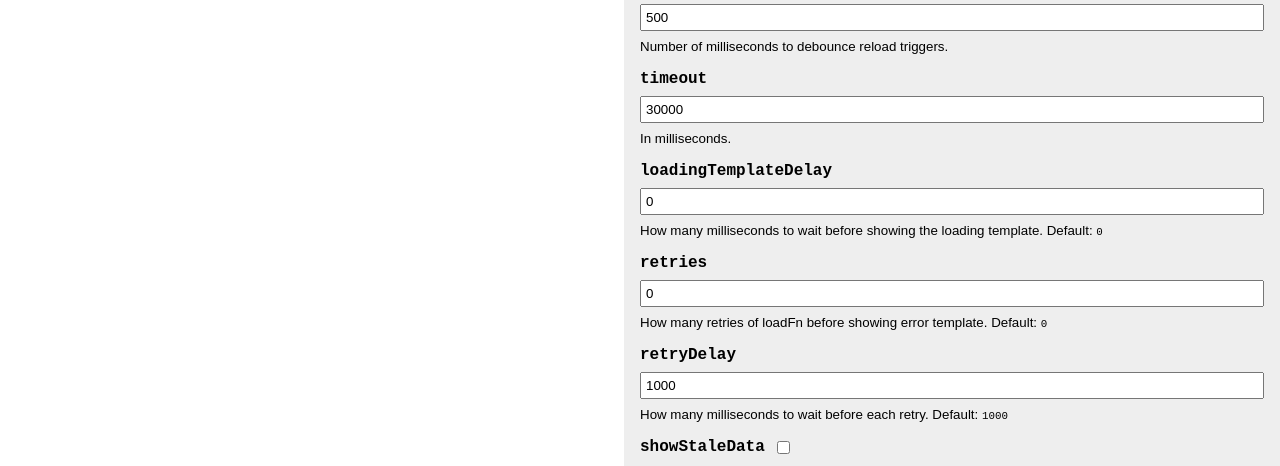
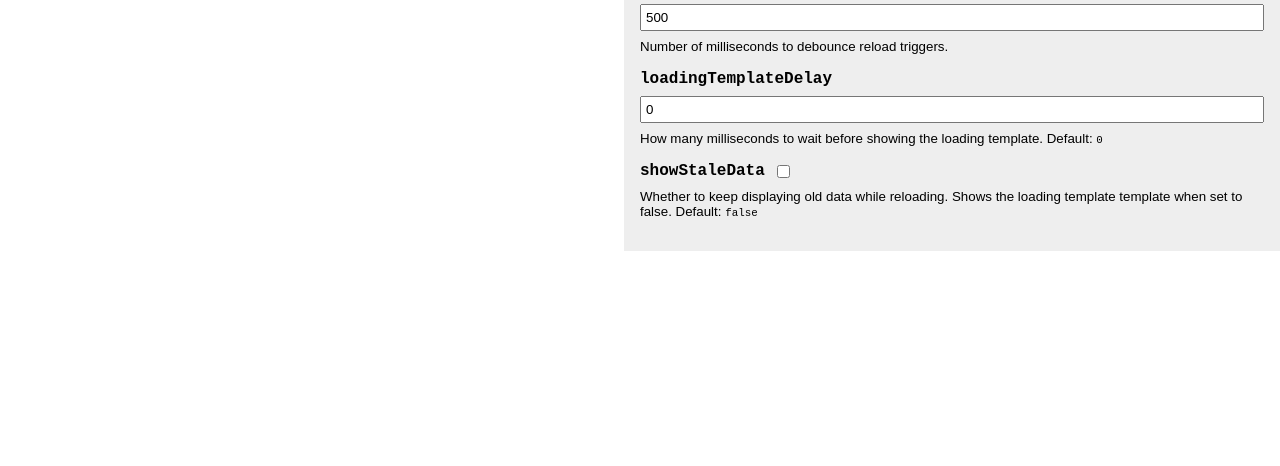
Before and after one commit to rensjaspers/ngx-data-loader, an Angular app: page / in a window 1280 px wide. Shown: the part 130-596 px from the top of the page. Built offline with nearby package versions, Linux system fonts and the light colour scheme; what ngx-data-loader would draw is missing.

Commit message:
docs: remove references to timeout and retry

```diff
--- a/projects/demo/src/app/app.component.html
+++ b/projects/demo/src/app/app.component.html
@@ -13,11 +13,8 @@
     [loadFn]="getUser"
     [loadFnArgs]="userId"
     [debounceTime]="debounceTime"
-    [retries]="retries"
-    [retryDelay]="retryDelay"
     [showStaleData]="showStaleData"
     [loadingTemplateDelay]="loadingTemplateDelay"
-    [timeout]="timeout"
     (loadingStateChange)="logChange($event)"
   >
     <ng-template #loaded let-data let-loading="loading">
@@ -45,11 +42,7 @@
     <input type="number" [(ngModel)]="debounceTime" id="debounceTime" />
     <small>Number of milliseconds to debounce reload triggers.</small>
   </div>
-  <div class="field">
-    <label for="timeout">timeout</label>
-    <input type="number" [(ngModel)]="timeout" id="timeout" />
-    <small>In milliseconds. </small>
-  </div>
+
   <div class="field">
     <label for="loadingTemplateDelay">loadingTemplateDelay</label>
     <input
@@ -62,22 +55,7 @@
       Default: <code>0</code></small
     >
   </div>
-  <div class="field">
-    <label for="retries">retries</label>
-    <input type="number" [(ngModel)]="retries" id="retries" />
-    <small
-      >How many retries of loadFn before showing error template. Default:
-      <code>0</code></small
-    >
-  </div>
-  <div class="field">
-    <label for="retryDelay">retryDelay</label>
-    <input type="number" [(ngModel)]="retryDelay" id="retryDelay" />
-    <small
-      >How many milliseconds to wait before each retry. Default:
-      <code>1000</code></small
-    >
-  </div>
+
   <div class="field">
     <div class="checkbox">
       <label for="showStaleData">showStaleData</label>
--- a/projects/demo/src/app/app.component.ts
+++ b/projects/demo/src/app/app.component.ts
@@ -11,10 +11,7 @@ import { GetUsersResponse, User } from './get-users-response.interface';
 })
 export class AppComponent {
   showStaleData = false;
-  timeout = 30000;
   loadingTemplateDelay = 0;
-  retries = 0;
-  retryDelay = 1000;
   userId = '1';
   debounceTime = 500;
 
```
Also changed, not shown: projects/ngx-data-loader/README.md.
